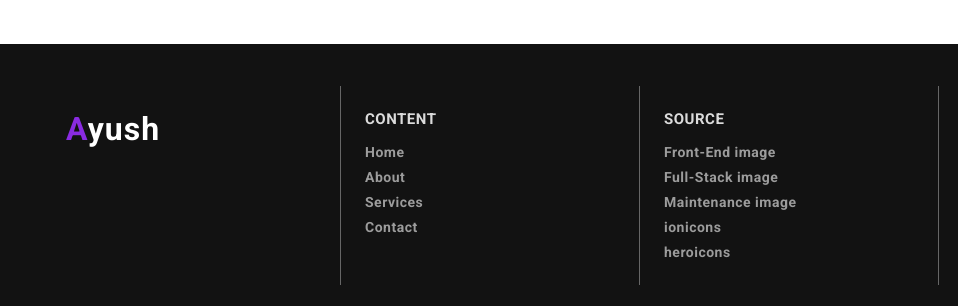
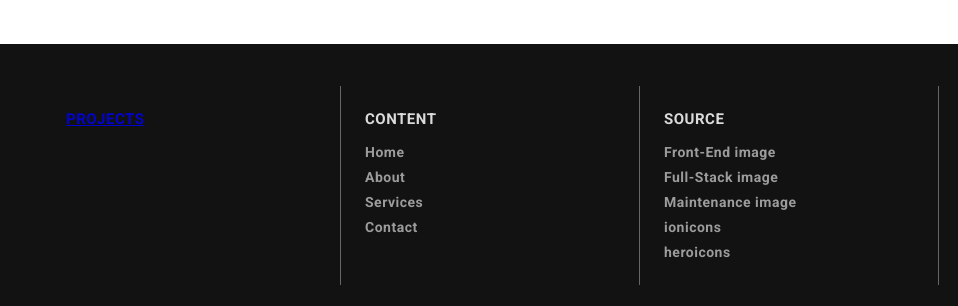
Before and after one commit to AyMk544/Portfolio, a plain HTML site: page index.html in a window 1280 px wide. Shown: the part 4361-4667 px from the top of the page, 0-958 px from the left. Drawn offline with nearby package versions, Linux system fonts and the light colour scheme.

Commit message:
Update index.html

```diff
--- a/index.html
+++ b/index.html
@@ -199,7 +199,9 @@
     <footer id="footer" class="footer ">
         <div class="footer-container grid grid-4-cols">
             <div class="name footer-col">
-                <span>A</span>yush
+                <a href="/2nd page/projects.html" target="_blank" class="projects">
+                    <h3 class="footer-heading">Projects</h3>
+                </a>
             </div>
             <div class="contents footer-col">
                 <h3 class="footer-heading">Content</h3>
```
